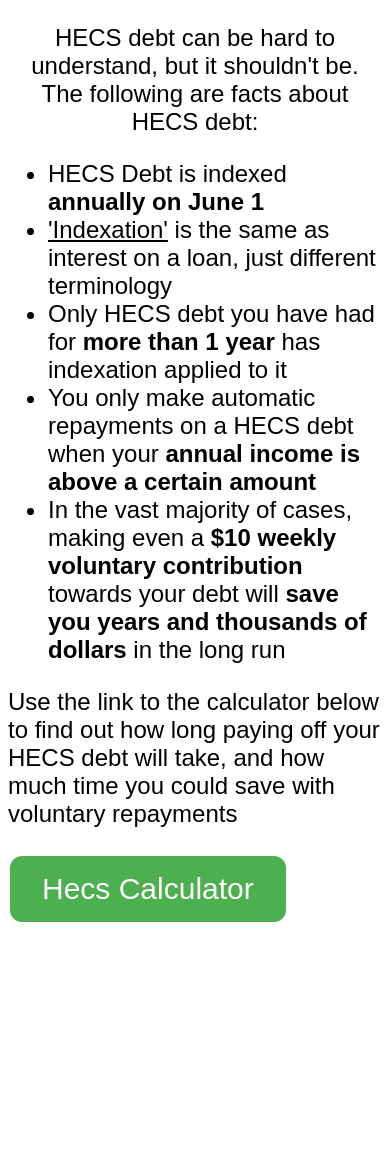
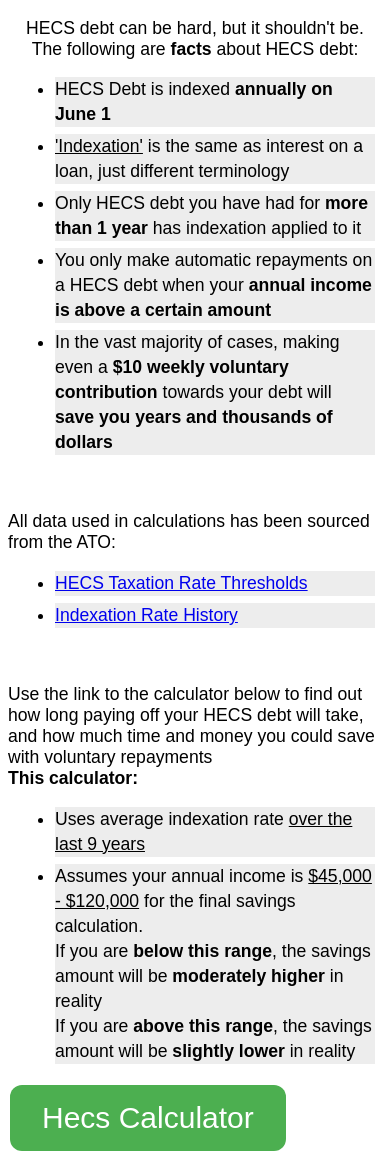
Before and after one commit to rowan-smith/HECS-Calculator, a Flask app: page / in a window 390 px wide. Before the commit the page ends 922 px from the top, so only its background shows below. Run offline with Flask 2, Linux system fonts and the light colour scheme.

Commit message:
- Re-style to be more mobile friendly - Reduce words where possible for less information overload

```diff
--- a/static/CSS/site_styles.css
+++ b/static/CSS/site_styles.css
@@ -1,6 +1,15 @@
 body {
 	font-family: Arial, Helvetica, sans-serif;
-	font-size: 24px;
+	font-size: 1.1em;
+}
+
+ul {
+    line-height: 25px;
+}
+
+li {
+    margin: 7px;
+    background-color: #ededed;
 }
 
 .center {
@@ -15,6 +24,7 @@
 	width: 30vw;
 	padding: 5px;
 	font-size: 20px;
+	border: 2px solid black
 }
 
 .center_text {
@@ -64,20 +74,22 @@
     width: 100%;
     border-collapse: separate;
     border-spacing: 0.15em;
+    font-size: 1.2em;
 }
 
-.information_table tr:nth-child(even) {
+.information_table tr:nth-child(odd) {
 		background:#EEEEEE;
 }
 
 .table_header {
     background-color: black;
     color: white;
-
+    width: 40%;
 }
 
 .calculation_table {
     width: 100%;
     border-collapse: separate;
     border-spacing: 0.15em;
+    font-size: 1.2em;
 }
--- a/templates/home.html
+++ b/templates/home.html
@@ -16,20 +16,46 @@
 <body>
 <div>
     <p class="center_text">
-            HECS debt can be hard to understand, but it shouldn't be.<br>
-            The following are facts about HECS debt:
+        HECS debt can be hard, but it shouldn't be.<br>
+        The following are <b>facts</b> about HECS debt:
     </p>
     <ul>
         <li>HECS Debt is indexed <b>annually on June 1</b></li>
         <li><u>'Indexation'</u> is the same as interest on a loan, just different terminology</li>
         <li>Only HECS debt you have had for <b>more than 1 year</b> has indexation applied to it</li>
-            <li>You only make automatic repayments on a HECS debt when your <b>annual income is above a certain amount</b></li>
-            <li>In the vast majority of cases, making even a <b>$10 weekly voluntary contribution</b> towards your debt will <b>save you years and thousands of dollars</b> in the long run</li>
+        <li>You only make automatic repayments on a HECS debt when your <b>annual income is above a certain amount</b>
+        </li>
+        <li>In the vast majority of cases, making even a <b>$10 weekly voluntary contribution</b> towards your debt will
+            <b>save you years and thousands of dollars</b>
+        </li>
     </ul>
+    <br>
     <p>
-            Use the link to the calculator below to find out how long paying off your HECS debt will take, and how much time you could save with voluntary repayments
+        All data used in calculations has been sourced from the ATO:
     </p>
+    <ul>
+        <li><a href="https://www.ato.gov.au/Rates/HELP,-TSL-and-SFSS-repayment-thresholds-and-rates/">HECS Taxation Rate
+            Thresholds</a></li>
+        <li><a href="https://www.ato.gov.au/Rates/Study-and-training-loan-indexation-rates/">Indexation Rate History</a>
+        </li>
+
+    </ul>
+    <br>
+    <p>
+        Use the link to the calculator below to find out how long paying off your HECS debt will take, and how much time
+        and money you could save with voluntary repayments<br>
+        <b>This calculator:</b>
+    </p>
+    <ul>
+        <li>Uses average indexation rate <u>over the last 9 years</u></li>
+        <li>Assumes your annual income is <u>$45,000 - $120,000</u> for the final savings calculation.<br>
+            If you are <b>below this range</b>, the savings amount will be <b>moderately higher</b> in reality<br>
+            If you are <b>above this range</b>, the savings amount will be <b>slightly lower</b> in reality
+        </li>
+    </ul>
 </div>
-    <a href="/hecs_calculator"><button type="button" class="button">Hecs Calculator</button></a>
+<a href="/hecs_calculator">
+    <button type="button" class="button">Hecs Calculator</button>
+</a>
 </body>
 </html>
```
Also changed, not shown: templates/hecs_calculator.html (+18 -16 lines), views/hecs_calculator.py (+16 -15 lines). Lines whose indentation alone changed are shown as unchanged.
